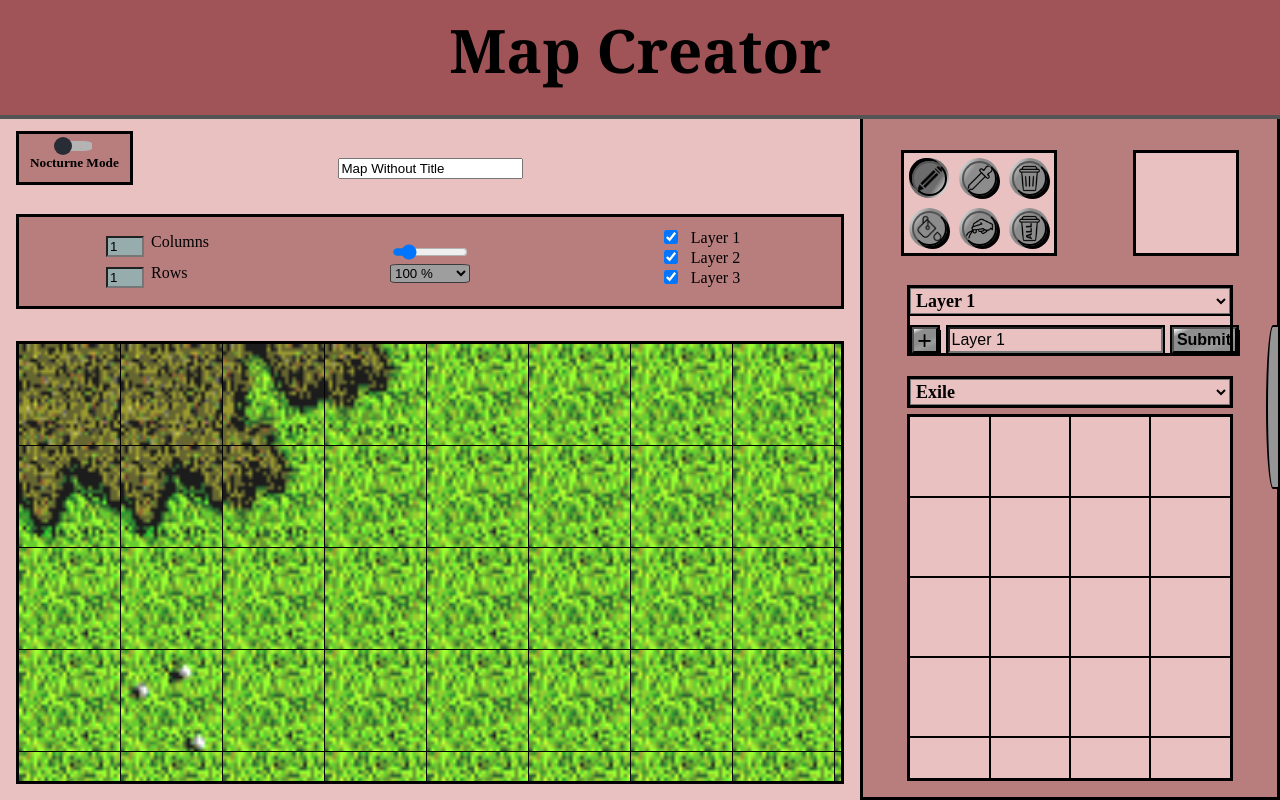
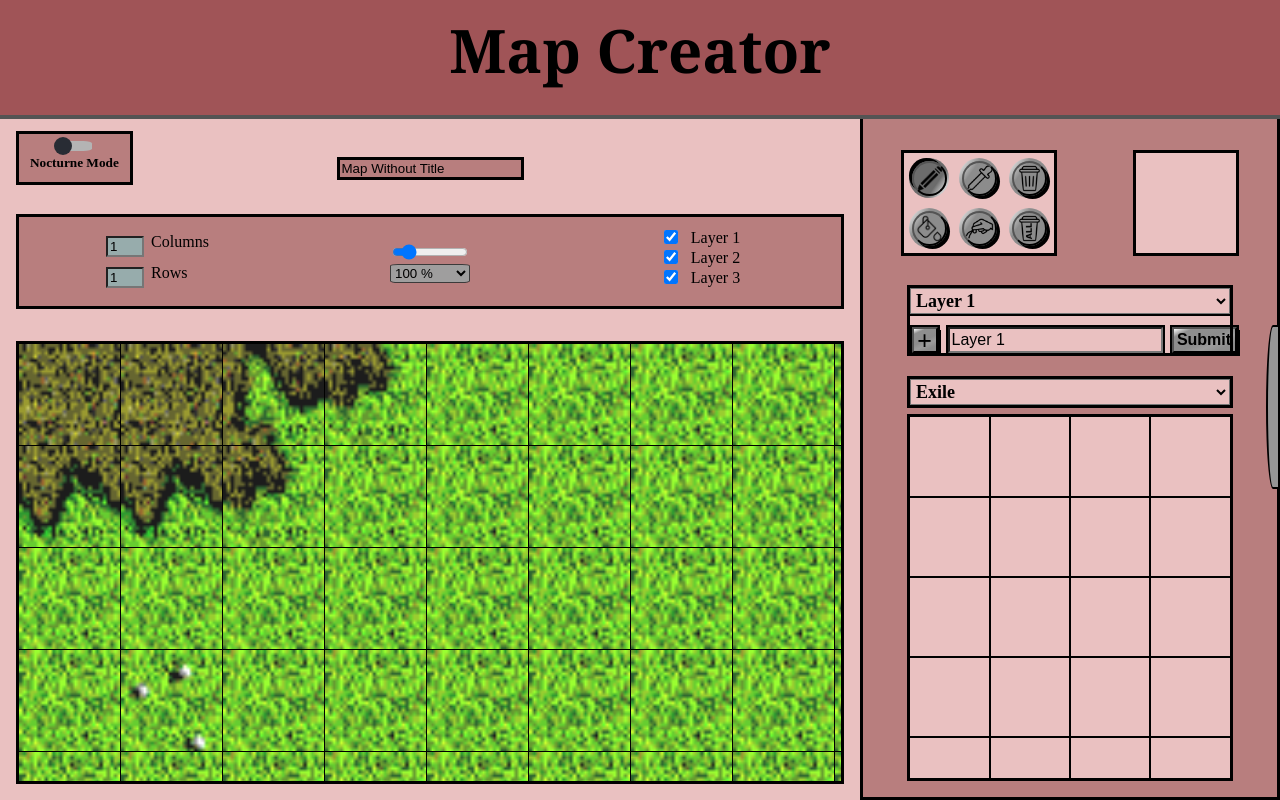
Before and after one commit to GeroNahu/Map-Creator, a React (Create React App) app: page / in a window 1280 px wide. Built offline with nearby package versions, Linux system fonts and the light colour scheme.

Commit message:
Adds new styles keys for the map title

```diff
--- a/src/constants/AppThemes.js
+++ b/src/constants/AppThemes.js
@@ -10,6 +10,7 @@ const defaultThemes = {
     TOOGLE_CONTAINER_BACKGROUND: "#B87E7E",
     TOOGLE_BAR_BACKGROUND: "#B4B4B4",
     TOOGLE_CIRCLE_BACKGROUND: "#282c34",
+    MAP_TITLE_BACKGROUND: "#B87E7E",
     MAP_SELECTORS_CONTAINER_BACKGROUND: "#B87E7E",
     MAP_BACKGROUND: "#B87E7E",
     TOOLS_SECTION_BACKGROUND: "#B87E7E",
@@ -22,6 +23,7 @@ const defaultThemes = {
     TOOLS_CONTAINER_BACKGROUND: "#EAC1C1",
     HEADER_BORDER: "#000000",
     TOOGLE_CONTAINER_BORDER: "#000000",
+    MAP_TITLE_BORDER: "#000000",
     MAP_SELECTORS_CONTAINER_BORDER: "#000000",
     MAP_BORDER: "#000000",
     TOOLS_SECTION_BORDER: "#000000",
@@ -43,6 +45,7 @@ const defaultThemes = {
     TOOGLE_CONTAINER_BACKGROUND: "#323232",
     TOOGLE_BAR_BACKGROUND: "#3070ff",
     TOOGLE_CIRCLE_BACKGROUND: "#3070ff",
+    MAP_TITLE_BACKGROUND: "#323232",
     MAP_SELECTORS_CONTAINER_BACKGROUND: "#323232",
     MAP_BACKGROUND: "#323232",
     TOOLS_SECTION_BACKGROUND: "#323232",
@@ -55,6 +58,7 @@ const defaultThemes = {
     TOOLS_CONTAINER_BACKGROUND: "#555555",
     HEADER_BORDER: "#ffffff",
     TOOGLE_CONTAINER_BORDER: "#ffffff",
+    MAP_TITLE_BORDER: "#ffffff",
     MAP_SELECTORS_CONTAINER_BORDER: "#ffffff",
     MAP_BORDER: "#ffffff",
     TOOLS_SECTION_BORDER: "#ffffff",
```
